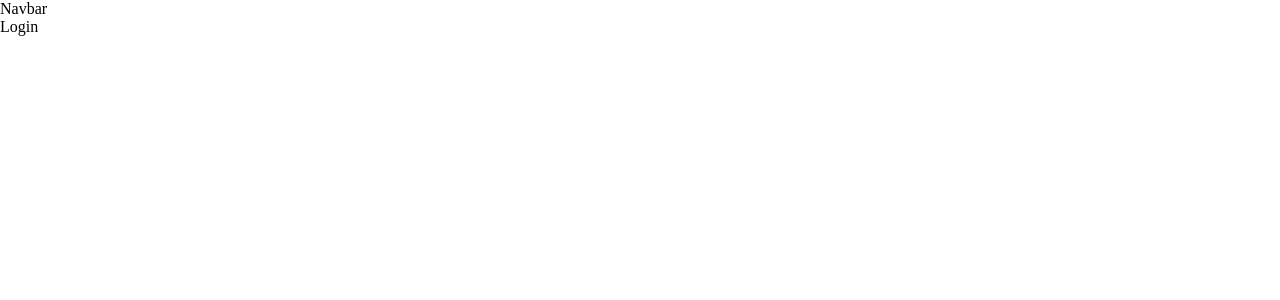
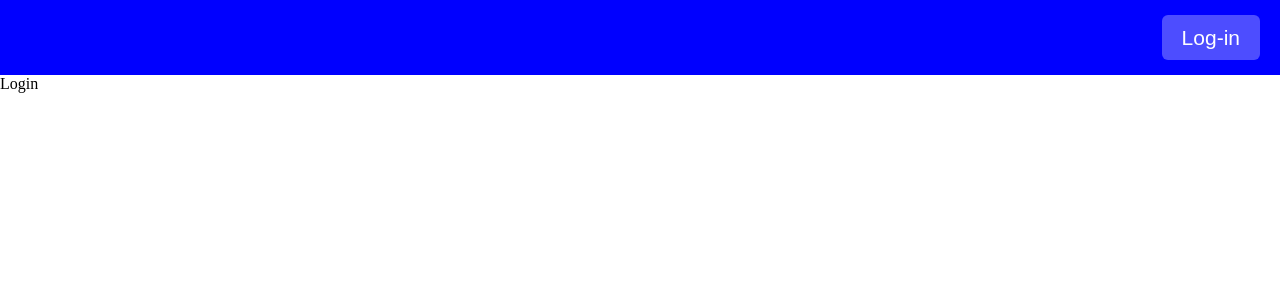
Before and after one commit to DimaChekashov/foxsay-messenger, a React (Create React App) app: page /login in a window 1280 px wide. Shown: the top 300 px of the page. Built offline with nearby package versions, Linux system fonts and the light colour scheme.

Commit message:
update navbar

```diff
--- a/package.json
+++ b/package.json
@@ -16,6 +16,7 @@
     "react-firebase-hooks": "^5.0.3",
     "react-router-dom": "^6.3.0",
     "react-scripts": "5.0.1",
+    "sass": "^1.51.0",
     "typescript": "^4.6.4",
     "web-vitals": "^2.1.4"
   },
--- a/src/App.tsx
+++ b/src/App.tsx
@@ -1,8 +1,8 @@
 import React from 'react';
 import { BrowserRouter } from 'react-router-dom';
-import './App.css';
 import AppRouter from './components/AppRouter';
-import Navbar from './components/Navbar';
+import Navbar from './components/Navbar/Navbar';
+import './App.scss';
 
 const App: React.FC = () => {
   return (
--- a/src/components/Navbar.tsx
+++ /dev/null
@@ -1,11 +0,0 @@
-import React from 'react';
-
-const Navbar: React.FC = () => {
-  return (
-    <div>
-        Navbar
-    </div>
-  );
-}
-
-export default Navbar;
--- /dev/null
+++ b/src/components/Navbar/Navbar.scss
@@ -0,0 +1,25 @@
+.navbar {
+    width: 100%;
+    padding: 15px 20px;
+    background-color: blue;
+    display: flex;
+    justify-content: flex-end;
+}
+
+.navbar__btn {
+    border: 0;
+    background-color: rgba(255,255,255, 0.3);
+    border-radius: 6px;
+    padding: 10px 20px;
+    font-size: 21px;
+    line-height: 1.2;
+    color: #fff;
+    cursor: pointer;
+    transition: background-color 0.3s ease-in-out;
+    &:hover {
+        background-color: rgba(255,255,255, 0.5);
+    }
+    &:focus {
+        outline: none;
+    }
+}
--- /dev/null
+++ b/src/components/Navbar/Navbar.tsx
@@ -0,0 +1,22 @@
+import React from 'react';
+import { Link } from 'react-router-dom';
+import { ROUTE } from '../../utils/consts';
+import './Navbar.scss';
+
+const Navbar: React.FC = () => {
+    const user: boolean = false;
+
+    return (
+        <div className="navbar">
+            {user ?
+                <button className="navbar__btn">Log-out</button>
+                :
+                <Link to={ROUTE.LOGIN}>
+                    <button className="navbar__btn">Log-in</button>
+                </Link>
+            }
+        </div>
+    );
+}
+
+export default Navbar;
```
Also changed, not shown: src/App.scss (renamed from src/App.css), 1 other file (tests, documents, lock files or other folders).
